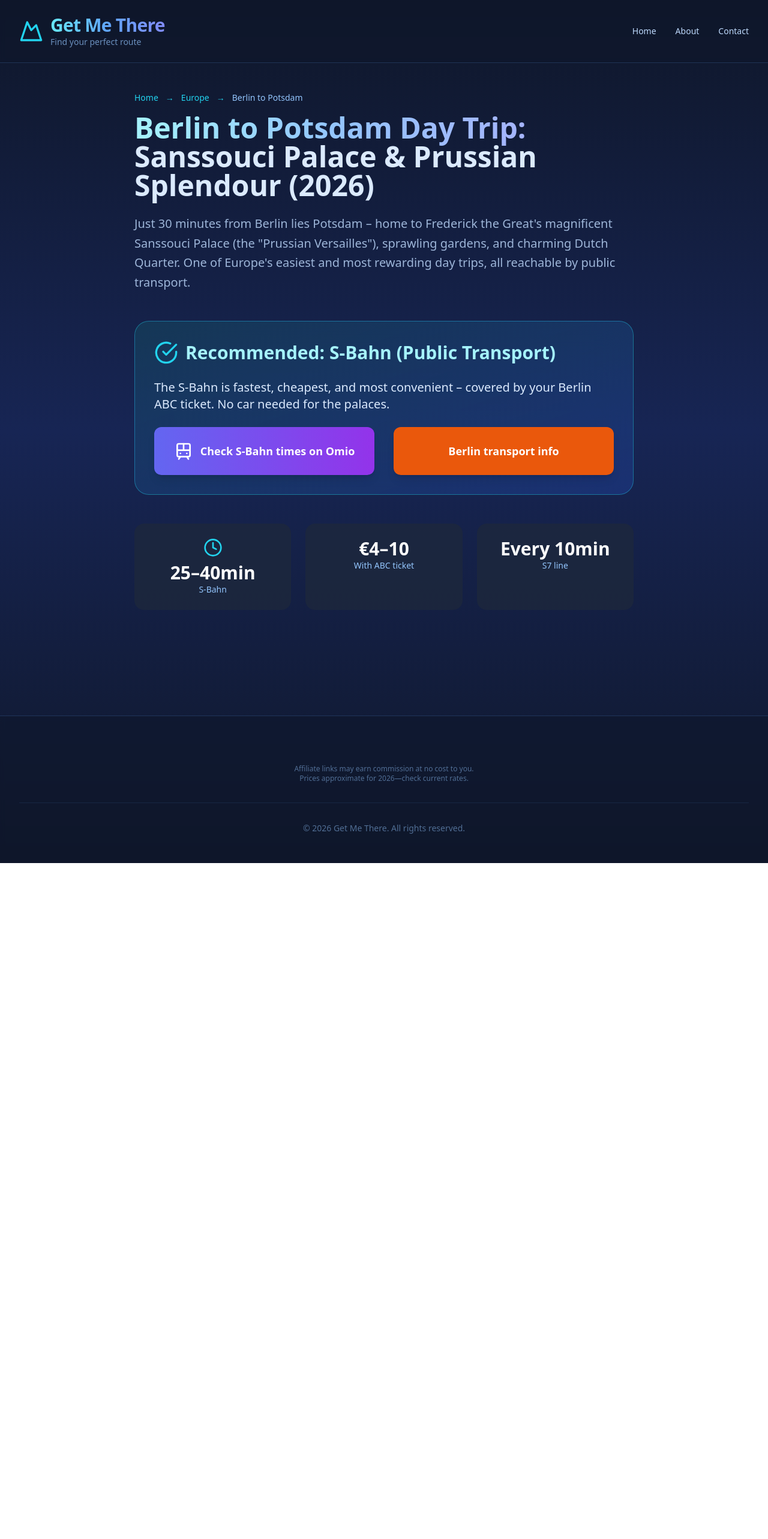
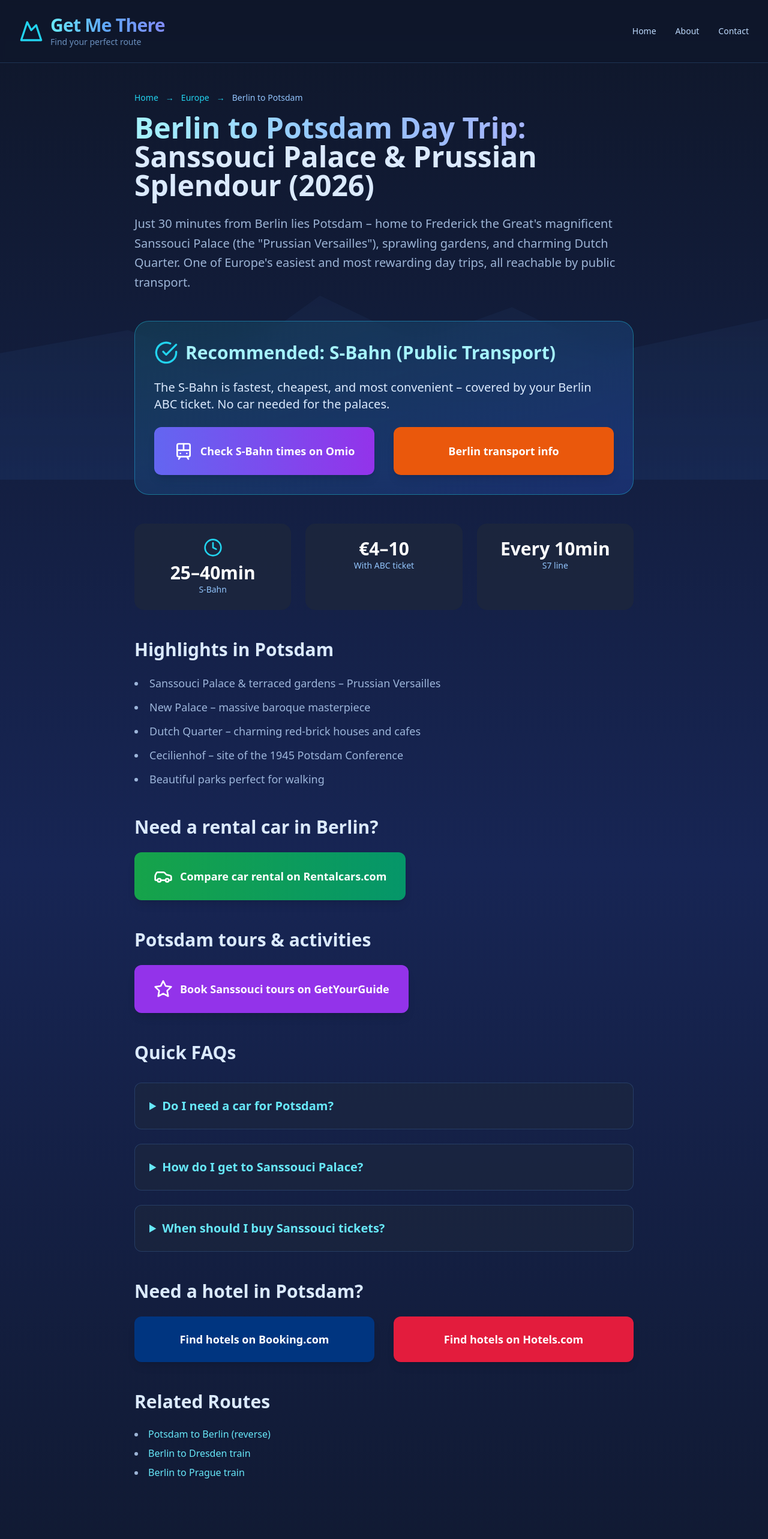
Before and after one commit to michaeljomahoney1985/get-me-there, a Next.js app: page /berlin-to-potsdam in a window 1280 px wide. Shown: the top 2566 px of the page at 60% size. Before the commit the page ends 1439 px from the top, so only its background shows below. Built offline with nearby package versions, Linux system fonts and the light colour scheme.

Commit message:
Update berlin-to-potsdam.js

```diff
--- a/pages/berlin-to-potsdam.js
+++ b/pages/berlin-to-potsdam.js
@@ -1,5 +1,5 @@
 import React from 'react';
-import { Mountain, Train, CheckCircle, Car, Star, Clock } from 'lucide-react';  // ← Clock added
+import { Mountain, Train, CheckCircle, Car, Star, Clock } from 'lucide-react';
 import Head from 'next/head';
 
 export default function BerlinToPotsdam() {
@@ -11,10 +11,41 @@
           name="description"
           content="Easy 30-minute S-Bahn from Berlin to Potsdam. Visit UNESCO Sanssouci Palace, beautiful gardens, and historic Dutch Quarter – no car needed."
         />
+        <meta property="og:title" content="Berlin to Potsdam Day Trip: Palaces & Gardens Guide (2026)" />
+        <meta property="og:description" content="Quick S-Bahn ride to Sanssouci Palace (Prussian Versailles), sprawling gardens, and charming Dutch Quarter – perfect day escape from Berlin." />
+        <meta property="og:url" content="https://www.get-me-there.com/berlin-to-potsdam" />
+        <meta property="og:type" content="article" />
+
+        <script type="application/ld+json">
+          {JSON.stringify({
+            "@context": "https://schema.org",
+            "@type": "BreadcrumbList",
+            itemListElement: [
+              { "@type": "ListItem", position: 1, name: "Home", item: "https://www.get-me-there.com/" },
+              { "@type": "ListItem", position: 2, name: "Europe", item: "https://www.get-me-there.com/europe" },
+              { "@type": "ListItem", position: 3, name: "Berlin to Potsdam Day Trip", item: "https://www.get-me-there.com/berlin-to-potsdam" }
+            ]
+          })}
+        </script>
       </Head>
 
       <div className="min-h-screen bg-gradient-to-b from-slate-900 via-blue-950 to-slate-900 text-white">
-        {/* Background SVG and header with logo */}
+        <div className="fixed inset-0 pointer-events-none overflow-hidden opacity-20">
+          <svg className="absolute bottom-0 w-full h-96" viewBox="0 0 1200 400" preserveAspectRatio="none">
+            <defs>
+              <linearGradient id="train-gradient" x1="0%" y1="0%" x2="0%" y2="100%">
+                <stop offset="0%" stopColor="#60a5fa" stopOpacity="0.3" />
+                <stop offset="100%" stopColor="#3b82f6" stopOpacity="0.6" />
+              </linearGradient>
+            </defs>
+            <path
+              d="M0,400 L0,180 L200,140 L350,200 L500,80 L650,160 L800,100 L950,180 L1200,120 L1200,400 Z"
+              fill="url(#train-gradient)"
+              className="animate-pulse"
+              style={{ animationDuration: '8s' }}
+            />
+          </svg>
+        </div>
 
         <header className="relative border-b border-blue-400/20 backdrop-blur-sm bg-slate-900/50">
           <div className="max-w-7xl mx-auto px-4 sm:px-6 lg:px-8 py-6">
@@ -92,7 +123,7 @@
             </div>
           </section>
 
-          {/* Quick facts – now Clock is defined */}
+          {/* Quick facts */}
           <section className="mb-12">
             <div className="grid md:grid-cols-3 gap-6">
               <div className="bg-slate-800/70 rounded-2xl p-6 text-center">
@@ -111,10 +142,97 @@
             </div>
           </section>
 
-          {/* Highlights, car rental, activities, FAQ, hotels, related routes – all unchanged */}
+          {/* Highlights in Potsdam */}
+          <section className="mb-12">
+            <h2 className="text-3xl font-bold text-blue-100 mb-6">Highlights in Potsdam</h2>
+            <ul className="list-disc list-inside text-blue-200/80 space-y-3 text-lg">
+              <li>Sanssouci Palace & terraced gardens – Prussian Versailles</li>
+              <li>New Palace – massive baroque masterpiece</li>
+              <li>Dutch Quarter – charming red-brick houses and cafes</li>
+              <li>Cecilienhof – site of the 1945 Potsdam Conference</li>
+              <li>Beautiful parks perfect for walking</li>
+            </ul>
+          </section>
 
-          {/* Rest of the page is the same as before */}
+          {/* Car rental */}
+          <section className="mb-12">
+            <h2 className="text-3xl font-bold text-blue-100 mb-6">Need a rental car in Berlin?</h2>
+            <a
+              href="https://www.rentalcars.com/"
+              target="_blank"
+              rel="nofollow noopener"
+              className="inline-flex items-center justify-center gap-3 px-8 py-6 bg-gradient-to-r from-green-600 to-emerald-600 hover:from-green-500 hover:to-emerald-500 rounded-xl font-semibold text-white shadow-lg transition-all text-lg"
+            >
+              <Car className="w-8 h-8" />
+              Compare car rental on Rentalcars.com
+            </a>
+          </section>
 
+          {/* Activities */}
+          <section className="mb-12">
+            <h2 className="text-3xl font-bold text-blue-100 mb-6">Potsdam tours & activities</h2>
+            <a
+              href="https://www.getyourguide.com/potsdam-l185/"
+              target="_blank"
+              rel="nofollow noopener"
+              className="inline-flex items-center justify-center gap-3 px-8 py-6 bg-purple-600 hover:bg-purple-500 rounded-xl font-semibold text-white shadow-lg transition-all text-lg"
+            >
+              <Star className="w-8 h-8" />
+              Book Sanssouci tours on GetYourGuide
+            </a>
+          </section>
+
+          {/* Short FAQ */}
+          <section className="mb-12">
+            <h2 className="text-3xl font-bold text-blue-100 mb-8">Quick FAQs</h2>
+            <div className="space-y-6">
+              <details className="bg-slate-800/50 rounded-xl p-6 border border-blue-400/20">
+                <summary className="text-xl font-semibold text-cyan-300 cursor-pointer">Do I need a car for Potsdam?</summary>
+                <p className="mt-4 text-blue-200/80">No – excellent public transport and walkable sites.</p>
+              </details>
+              <details className="bg-slate-800/50 rounded-xl p-6 border border-blue-400/20">
+                <summary className="text-xl font-semibold text-cyan-300 cursor-pointer">How do I get to Sanssouci Palace?</summary>
+                <p className="mt-4 text-blue-200/80">S-Bahn to Potsdam Hbf, then bus 695 or walk 20min.</p>
+              </details>
+              <details className="bg-slate-800/50 rounded-xl p-6 border border-blue-400/20">
+                <summary className="text-xl font-semibold text-cyan-300 cursor-pointer">When should I buy Sanssouci tickets?</summary>
+                <p className="mt-4 text-blue-200/80">Book online in advance – they sell out fast in summer.</p>
+              </details>
+            </div>
+          </section>
+
+          {/* Hotels */}
+          <section className="mb-12">
+            <h2 className="text-3xl font-bold text-blue-100 mb-6">Need a hotel in Potsdam?</h2>
+            <div className="grid md:grid-cols-2 gap-8">
+              <a
+                href="https://www.booking.com/city/de/potsdam.html"
+                target="_blank"
+                rel="nofollow noopener"
+                className="inline-flex items-center justify-center gap-3 px-8 py-6 bg-[#003580] hover:bg-[#002a60] rounded-xl font-semibold text-white shadow-lg transition-all text-lg"
+              >
+                Find hotels on Booking.com
+              </a>
+              <a
+                href="https://www.hotels.com/de171658/hotels-potsdam-germany/"
+                target="_blank"
+                rel="nofollow noopener"
+                className="inline-flex items-center justify-center gap-3 px-8 py-6 bg-[#E31C3D] hover:bg-[#c41734] rounded-xl font-semibold text-white shadow-lg transition-all text-lg"
+              >
+                Find hotels on Hotels.com
+              </a>
+            </div>
+          </section>
+
+          {/* Related Routes */}
+          <section className="mb-12">
+            <h2 className="text-3xl font-bold text-blue-100 mb-6">Related Routes</h2>
+            <ul className="list-disc list-inside text-blue-200/80 space-y-2">
+              <li><a href="/potsdam-to-berlin" className="text-cyan-300 hover:text-cyan-400">Potsdam to Berlin (reverse)</a></li>
+              <li><a href="/berlin-to-dresden" className="text-cyan-300 hover:text-cyan-400">Berlin to Dresden train</a></li>
+              <li><a href="/berlin-to-prague" className="text-cyan-300 hover:text-cyan-400">Berlin to Prague train</a></li>
+            </ul>
+          </section>
         </main>
 
         <footer className="border-t border-blue-400/20 bg-slate-900/50 backdrop-blur-sm mt-20">
```
